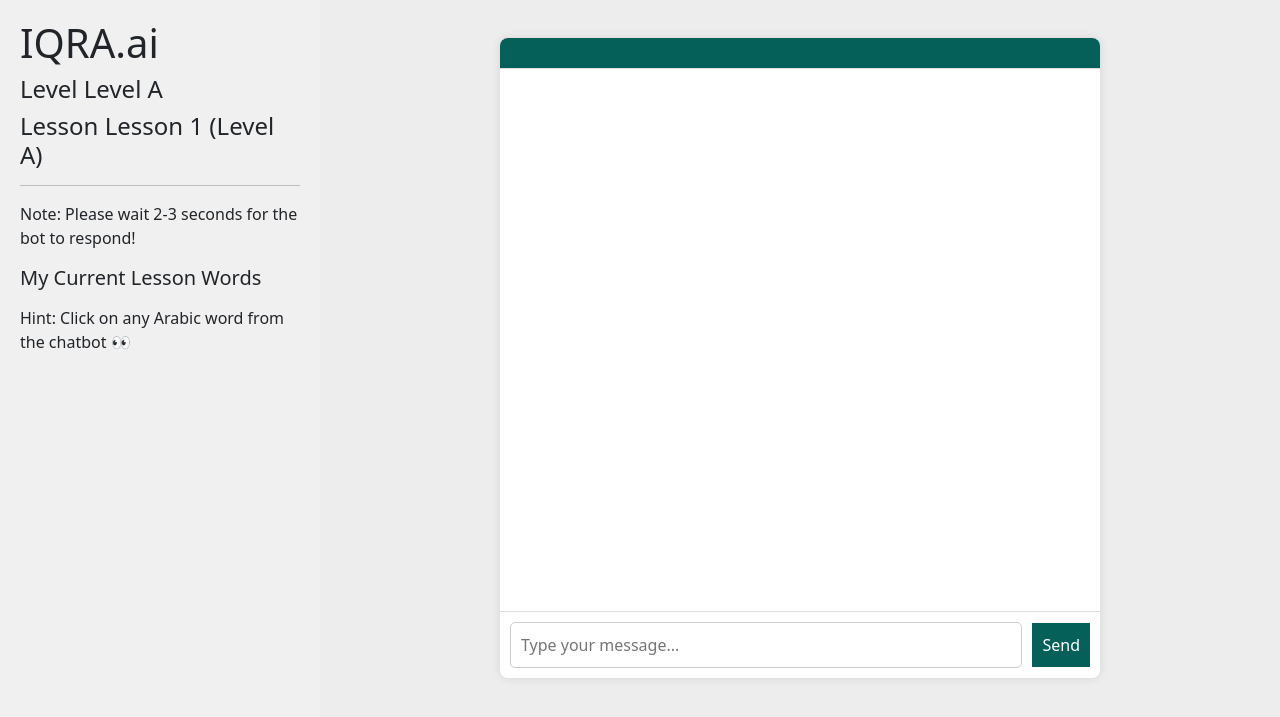
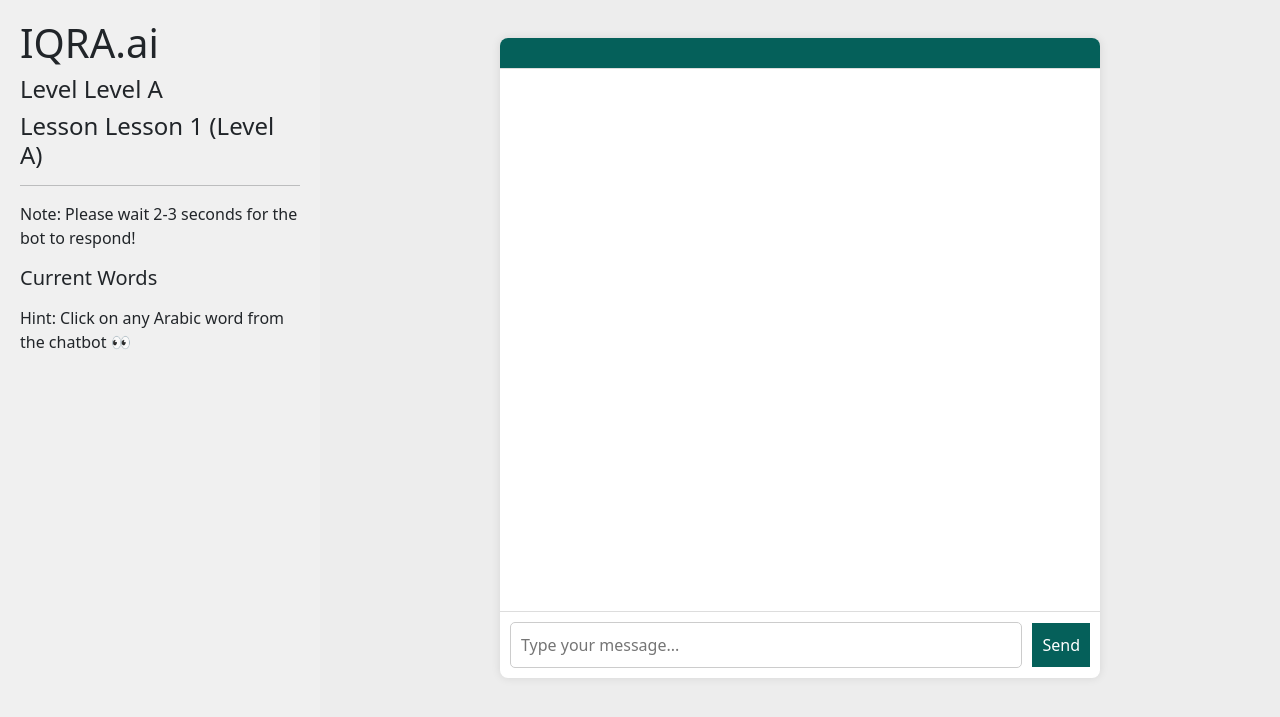
Before and after one commit to Tech-Sisters/hackathon23-team4, a Django app: template iqra_ai/chatbot/templates/chatbot/chatbot.html in a window 1280 px wide. Shown: the part 83-800 px from the top of the page. Run offline with Django 4.2, Linux system fonts and the light colour scheme; the template is opened without the code that fills it: values that come from a table or form of the project are taken from there, others are empty; data comes from the database, SQL or seed files in the repository; some libraries are stand-ins or nearby versions.

Commit message:
chatbot page fix side words

```diff
--- a/iqra_ai/chatbot/static/chatbot/chatbot.css
+++ b/iqra_ai/chatbot/static/chatbot/chatbot.css
@@ -134,5 +134,5 @@
 }
 
 ol li {
-    font-size: 30px;
+    font-size: 20px;
 }
--- a/iqra_ai/chatbot/templates/chatbot/chatbot.html
+++ b/iqra_ai/chatbot/templates/chatbot/chatbot.html
@@ -27,7 +27,7 @@
         <h4>Lesson <span id="user_lesson">{{ user_lesson }}</span></h4>
         <hr>
         <p>Note: Please wait 2-3 seconds for the bot to respond!</p>
-        <h5>My Current Lesson Words</h5>
+        <h5>Current Words</h5>
         <ol id="lesson_words_list">
             {% for word in lesson_words %}
             <li>{{ word }}</li>
```
